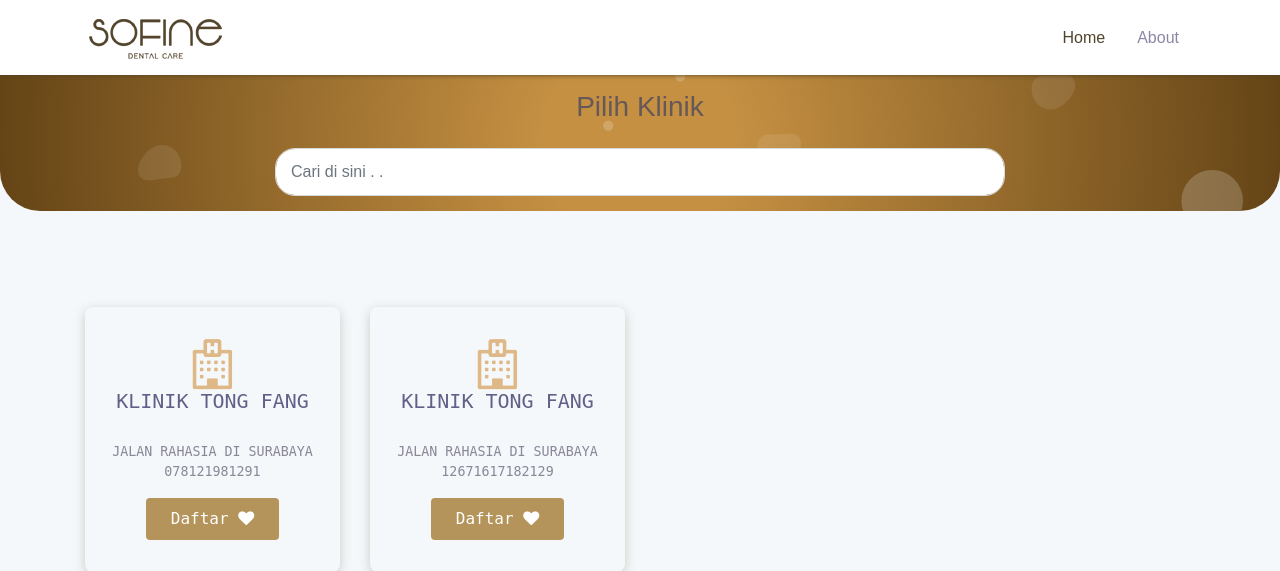
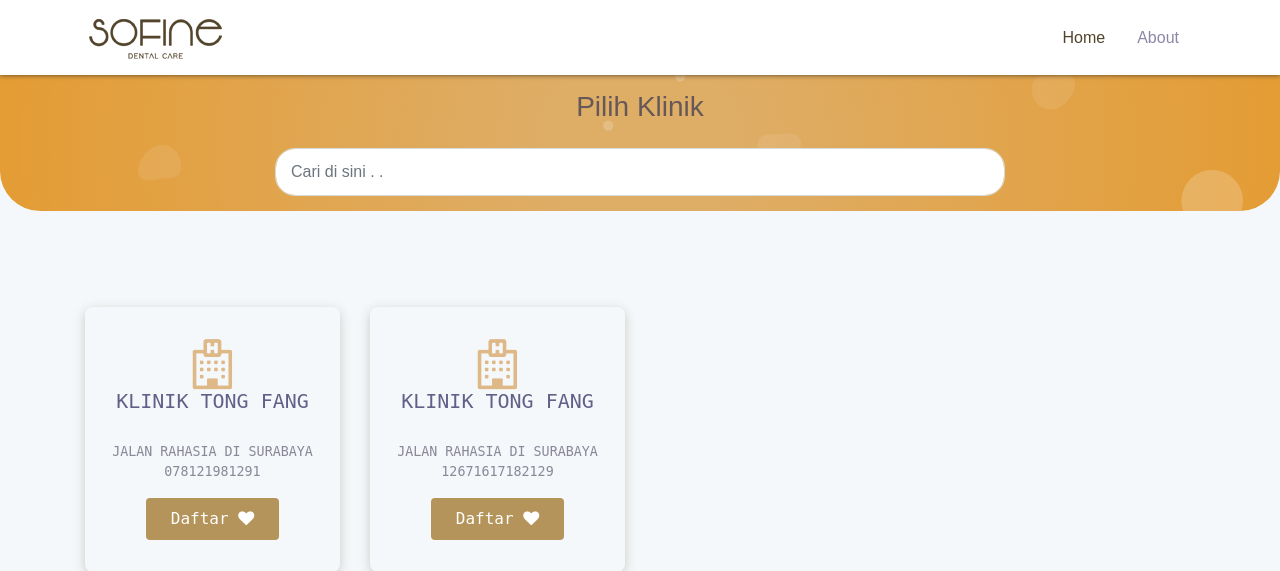
Before and after one commit to afissabi/sofine, a CodeIgniter app: page /database/ in a window 1280 px wide. Shown: the top 571 px of the page. Run offline with CodeIgniter, Linux system fonts and the light colour scheme; data comes from the database, SQL or seed files in the repository; data that the repository does not hold is empty; some libraries are stand-ins or nearby versions.

Commit message:
asdasd
ad

```diff
--- a/assets/css/theme.css
+++ b/assets/css/theme.css
@@ -1521,7 +1521,7 @@ a.text-dark:hover, a.text-dark:focus {
 
 .banner-seo-check {
   padding: 0;
-  background-image: radial-gradient(circle, #c59042 15%, #644416);
+  background-image: radial-gradient(circle, #dead66 15%, #e49c34);
   color: #675858;
   border-radius: 0px 0px 40px 40px;
 }
```
Also changed, not shown: 2 other files.
